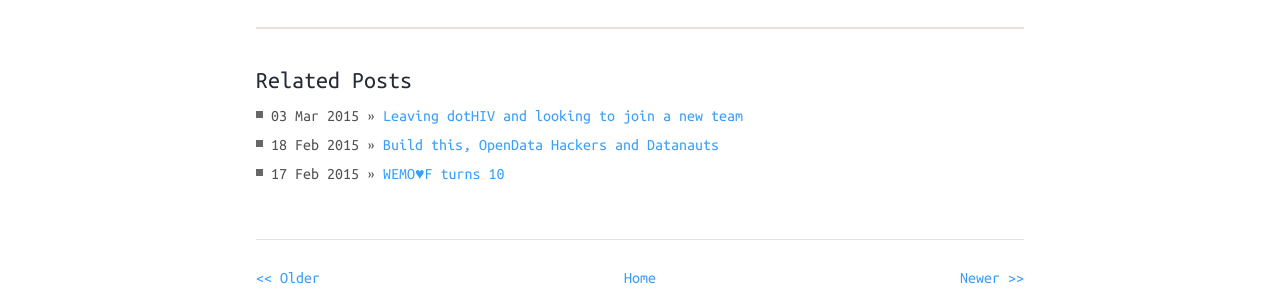
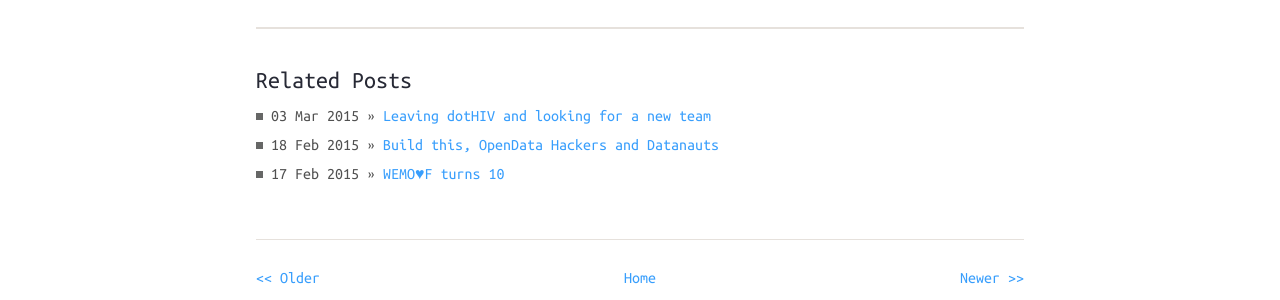
Before and after one commit to coderbyheart/blog, a Jekyll site: the page built from _posts/2011-08-04-auszeichnung-zum-top-coder-erhalten.md, in a window 1280 px wide, cut to the strip 755-1593 px from the top of the page. Shown: the part 286-586 px from the top of the strip. Built offline with Jekyll 4.4.1, drawn with Linux system fonts in a browser that asks for light colours; nearby versions of some CDN libraries; comment, search, counter and statistics services are not loaded.

Commit message:
Css fixes.

```diff
--- a/_posts/2015-03-03-leaving-dothiv.md
+++ b/_posts/2015-03-03-leaving-dothiv.md
@@ -1,6 +1,6 @@
 ---
 layout: post
-title:  "Leaving dotHIV and looking to join a new team"
+title:  "Leaving dotHIV and looking for a new team"
 date:   2015-03-03 17:00:00
 description: From April 1st 2015 I'm available to join a new team where I can apply my craftsmanship to software, my leadership skills to the organization and my wit to the daily standup.
 excerpt: From April 1st 2015 I'm available to join a new team where I can apply my craftsmanship to software, my leadership skills to the organization and my wit to the daily standup.
--- a/assets/css/main.scss
+++ b/assets/css/main.scss
@@ -228,6 +228,13 @@
       border-bottom-color: inherit;
     }
   }
+
+  ul li:before {
+      content: "· ";
+  }
+  ul li:first-child:before {
+    content: "";
+  }
 }
 
 footer.main-footer {
@@ -304,7 +311,7 @@
       li {
         @include font-size(16px);
         line-height: 1.5;
-        background-position: 0 7px;
+        background-position: 0 9px;
       }
     }
   }
@@ -325,7 +332,7 @@
       @include font-size(16px);
       li {
         line-height: 1.5;
-        background-position: 0 7px;
+        background-position: 0 9px;
       }
     }
   }
```
